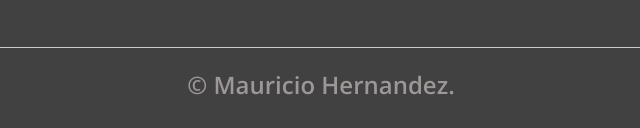
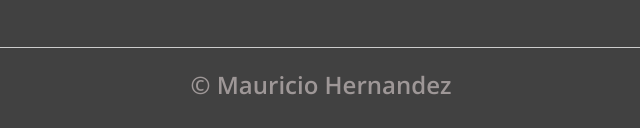
Before and after one commit to GamesApk1/Naruto-Shippuden-Apk, a plain HTML site: page index.html in a window 1280 px wide. Shown: the part 1329-1457 px from the top of the page, 319-959 px from the left. Drawn offline with nearby package versions, Linux system fonts and the light colour scheme.

Commit message:
Update index.html

```diff
--- a/index.html
+++ b/index.html
@@ -56,7 +56,7 @@
                 <p>crr 123a#132-37</p>
             </div>
         </div>
-        <h2 class="titulo-final">&copy; Mauricio Hernandez.</h2>
+        <h2 class="titulo-final">&copy; Mauricio Hernandez</h2>
     </footer>
 </body>
 
```
